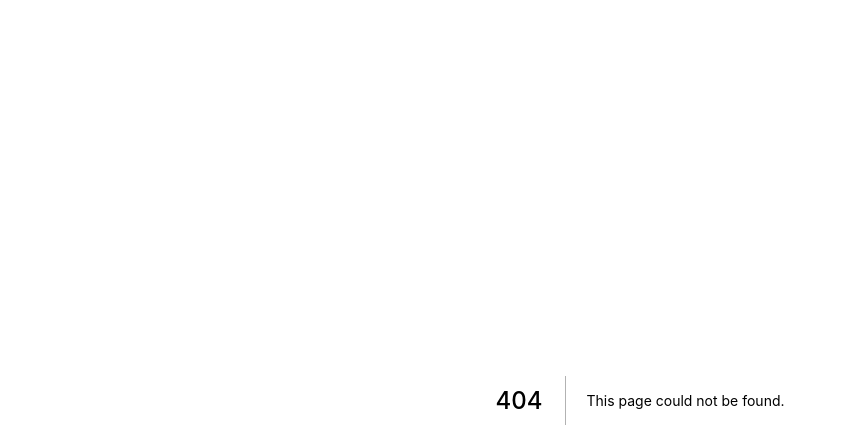
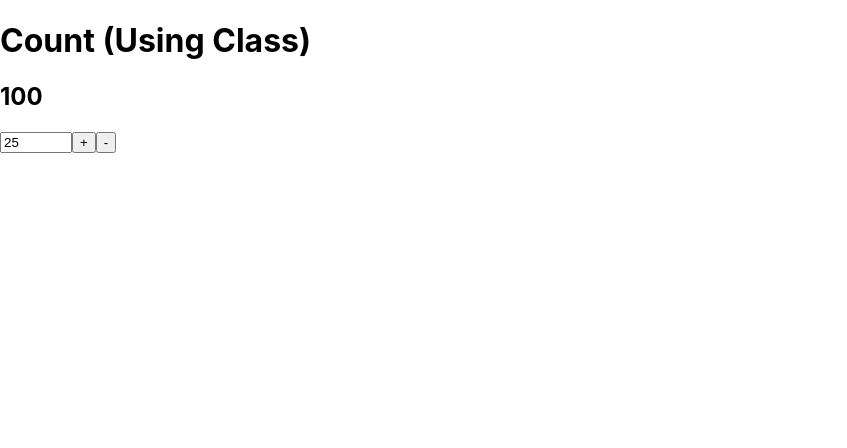
Before and after one commit to FelipeSaadi/Estudos, a Next.js app in the folder next.js/exercises/: page /class/count in a window 1280 px wide. Before the commit this address had no page. Shown: the top 448 px of the page, without its empty margins (0-847 px from the left). Built offline with nearby package versions, Linux system fonts and the light colour scheme.

Commit message:
completed the Class Based Component lesson

```diff
--- /dev/null
+++ b/next.js/exercises/components/Count.jsx
@@ -0,0 +1,47 @@
+import { Component } from "react";
+
+export default class Count extends Component {
+
+    state = {
+        number: this.props.value ?? 0,
+        steps: this.props.steps ?? 1
+    }
+
+    inc = () => {
+        this.setState({
+            number: this.state.number + this.state.steps
+        })
+    }
+
+    dec = () => {
+        this.setState({
+            number: this.state.number - this.state.steps
+        })
+    }
+
+    changeSteps = (ev) => {
+        this.setState({ steps: +ev.target.value })
+    }
+
+    renderForm() {
+        return (
+            <>
+                <input type="number" min={1} max={1000}
+                    value={this.state.steps}
+                    onChange={this.changeSteps} />
+                <button onClick={this.inc}>+</button>
+                <button onClick={this.dec}>-</button>
+            </>
+        )
+    }
+
+    render() {
+        return (
+            <div>
+                <h1>Count (Using Class)</h1>
+                <h2>{this.state.number}</h2>
+                {this.renderForm()}
+            </div>
+        )
+    }
+}
--- /dev/null
+++ b/next.js/exercises/pages/class/count.jsx
@@ -0,0 +1,11 @@
+import { Component } from "react"
+import Count from "../../components/Count"
+export default class CountPage extends Component {
+    render() {
+        return (
+            <>
+                <Count value={100} steps={25} />
+            </>
+        )
+    }
+}
```
